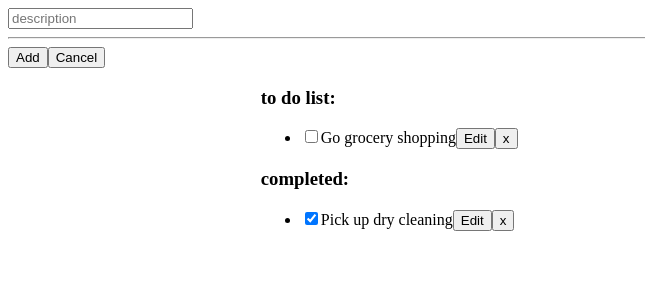
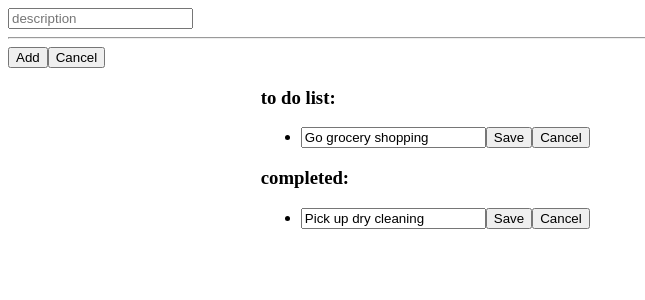
Before and after one commit to isabel985/to-do, a React (Create React App) app: page / in a window 1280 px wide. Shown: the top 300 px of the page, without its empty margins (0-645 px from the left). Built offline with nearby package versions, Linux system fonts and the light colour scheme.

Commit message:
fixed editing mode, tried to move toggle but created an error instead

```diff
--- a/src/components/ListItem.js
+++ b/src/components/ListItem.js
@@ -3,17 +3,12 @@ import { useSelector, useDispatch } from 'react-redux';
 import ListItemLabel from '../components/ListItemLabel';
 import ListItemEditing from '../components/ListItemEditing';
 
-const ListItem = ({item: {id, description}, checked, onDelete, onToggle}) => {
-	const [isEditing, setIsEditing] = useState(false);
+const ListItem = ({item: {id, description}, checked, onToggle, onCancel}) => {
+	const [isEditing, setIsEditing] = useState(true);
 
 	// make the description editable
 	const onEdit = () => {
 		setIsEditing(true);
-	}
-
-	// canceling to the editing state
-	const onCancel = () => {
-		setIsEditing(false);
 	}
 
 	return (
@@ -31,12 +26,6 @@ const ListItem = ({item: {id, description}, checked, onDelete, onToggle}) => {
 						<ListItemLabel id={id} />
 					</React.Fragment>
 			}
-				<button
-						className="delete-item"
-						type="button"
-						onClick={() => onDelete(id)}>
-						x
-				</button>
 		</li>
 		);
 };
--- a/src/components/ListItemEditing.js
+++ b/src/components/ListItemEditing.js
@@ -1,8 +1,6 @@
 import React, { useState } from 'react';
 import { useSelector, useDispatch } from 'react-redux';
-import { editListItem, saveListItem } from '../actions';
-import ListItemLabel from './ListItemLabel';
-
+import { saveListItem } from '../actions';
 
 // this component will not have a check box but will have a save button
 
@@ -30,20 +28,23 @@ const ListItemEditing = ({id, onCancel}) => {
   const handleOnSave = e => {
     function onSave() {
       dispatch(saveListItem(id, description));
+      onCancel();
     }
   }
 
   // returning jsx
   return (
-    <React.Fragment>
-      <h3>ListItemEditing</h3>
+    <form onSubmit={handleOnSave}>
       <input
-      type="text"
-      value={description}
-      />
-    <button className="save-item" type="button" onClick={() => dispatch(saveListItem(id))}>Save</button>
-    <button className="cancel-item" type="button">Cancel</button>
-    </React.Fragment>
+        name="edit-description"
+        type="text"
+        onChange={handleDescriptionChange}
+        value={selectedListItem.description}
+    />
+  <button className="save-item" type="sumbit" onClick={() => handleOnSave(id)}>Save</button>
+  <button className="cancel-item" type="button" onClick={() => onCancel(id)} >Cancel</button>
+  </form>
+
   )
 }
 
--- a/src/components/ListItemLabel.js
+++ b/src/components/ListItemLabel.js
@@ -1,21 +1,32 @@
 import React from 'react';
-import { useSelector } from 'react-redux';
+import { useSelector, useDispatch } from 'react-redux';
+import { deleteListItem } from './actions';
 
 const ListItemLabel = ({id, onEdit}) => {
+  const dispatch = useDispatch();
+
   const listItems = useSelector(state => state);
 
   const selectedListItem = listItems.find((listItem) => {
     return listItem.id === id;
   });
 
+  const onDelete = (id) => dispatch(deleteListItem(id));
+
   return (
     <React.Fragment>
     <label
-      className="item-description"
+      className="item-description"ß
     >
       {selectedListItem.description}
     </label>
     <button className="edit-item" type="button" onClick={() => onEdit(id)}>Edit</button>
+    <button
+						className="delete-item"
+						type="button"
+						onClick={() => onDelete(id)}>
+						x
+				</button>
     </React.Fragment>
   );
 }
--- a/src/containers/ToDoListContainer.js
+++ b/src/containers/ToDoListContainer.js
@@ -1,9 +1,9 @@
 import React from 'react';
 import ListItem from '../components/ListItem';
-import { deleteListItem, toggleComplete, editListItem } from '../actions';
+import { toggleComplete } from '../actions';
 import { useSelector, useDispatch } from 'react-redux';
 
-function ToDoList({ listItems, onDelete, onToggle, onEdit }) {
+function ToDoList({ listItems, onToggle }) {
 	return (
 		<div className="wrapper">
 				<h3>to do list:</h3>
@@ -13,7 +13,6 @@ function ToDoList({ listItems, onDelete, onToggle, onEdit }) {
 										return <ListItem
 												item={item}
 												key={item.id}
-												onDelete={onDelete}
 												onToggle={onToggle}
 												/>;
 								};
@@ -26,7 +25,6 @@ function ToDoList({ listItems, onDelete, onToggle, onEdit }) {
 											return <ListItem
 													item={item}
 													key={item.id}
-													onDelete={onDelete}
 													onToggle={onToggle}
 													checked="checked"
 													/>;
@@ -41,10 +39,9 @@ const ToDoListContainer = () => {
 	const listItems = useSelector(state => state);
 	const dispatch = useDispatch();
 	// need to be in ListItem.js
-	const onDelete = (id) => dispatch(deleteListItem(id));
 	const onToggle = (id) => dispatch(toggleComplete(id));
 	//
-	return <ToDoList listItems={listItems} onDelete={onDelete} onToggle={onToggle} />
+	return <ToDoList listItems={listItems} onToggle={onToggle} />
 };
 
 export default ToDoListContainer;
--- a/src/data/listItems.js
+++ b/src/data/listItems.js
@@ -1,4 +1,4 @@
-const item = [
+const listItems = [
     {
         id: 1,
         description: "Pick up dry cleaning",
@@ -11,4 +11,4 @@ const item = [
     }
 ]
 
-export default item;
+export default listItems;
```
Lines whose indentation alone changed are shown as unchanged.
